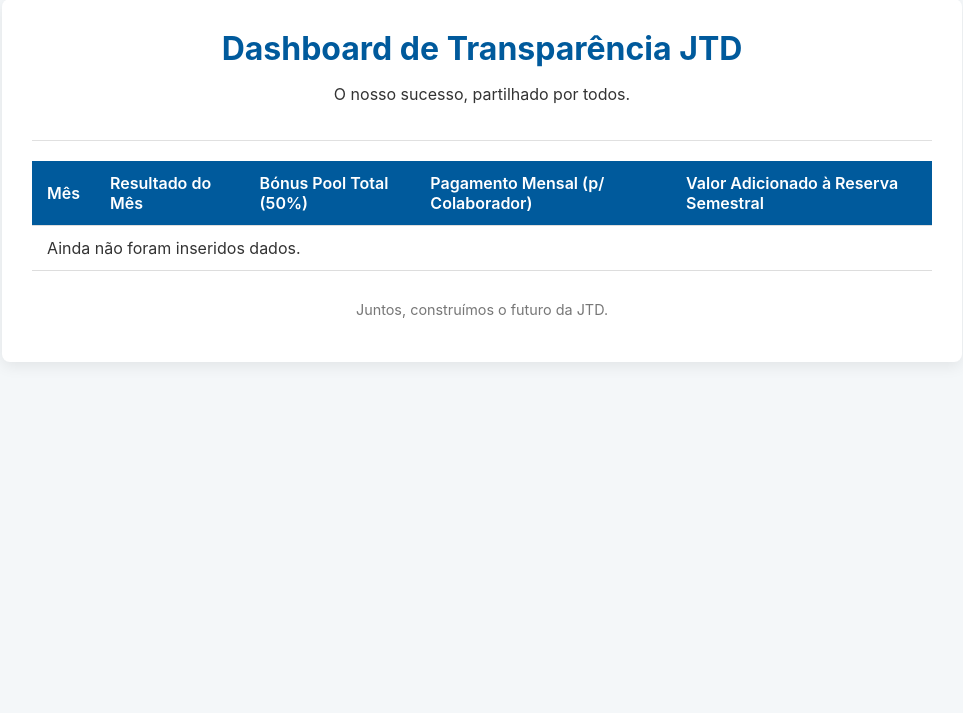
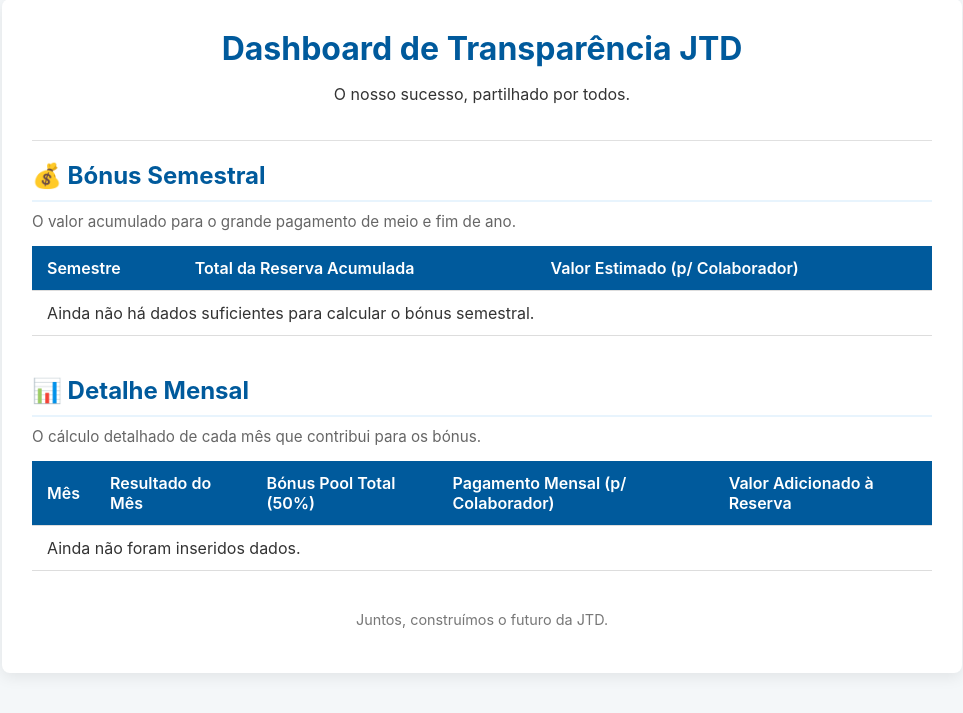
Before and after one commit to JTD2026-admin/jtd-transparency-app, a Flask app: page / in a window 1280 px wide. Shown: the part 21-734 px from the top of the page, without its empty margins (158-1121 px from the left). Run offline with Flask 3, Linux system fonts and the light colour scheme.

Commit message:
Add files via upload

```diff
--- a/templates/index.html
+++ b/templates/index.html
@@ -1,20 +1,79 @@
 <!DOCTYPE html>
 <html lang="pt">
-<head><meta charset="UTF-8"><title>Dashboard de Transparência - JTD</title><link rel="stylesheet" href="{{ url_for('static', filename='style.css') }}"></head>
+<head>
+    <meta charset="UTF-8">
+    <meta name="viewport" content="width=device-width, initial-scale=1.0">
+    <title>Dashboard de Transparência - JTD</title>
+    <link rel="stylesheet" href="{{ url_for('static', filename='style.css') }}">
+</head>
 <body>
     <div class="container">
-        <header><h1>Dashboard de Transparência JTD</h1><p>O nosso sucesso, partilhado por todos.</p></header>
-        <div class="table-container">
+        <header>
+            <h1>Dashboard de Transparência JTD</h1>
+            <p>O nosso sucesso, partilhado por todos.</p>
+        </header>
+
+        <div class="section">
+            <h2>💰 Bónus Semestral</h2>
+            <p>O valor acumulado para o grande pagamento de meio e fim de ano.</p>
             <table>
-                <thead><tr><th>Mês</th><th>Resultado do Mês</th><th>Bónus Pool Total (50%)</th><th>Pagamento Mensal (p/ Colaborador)</th><th>Valor Adicionado à Reserva Semestral</th></tr></thead>
+                <thead>
+                    <tr>
+                        <th>Semestre</th>
+                        <th>Total da Reserva Acumulada</th>
+                        <th class="highlight">Valor Estimado (p/ Colaborador)</th>
+                    </tr>
+                </thead>
                 <tbody>
-                    {% for month, values in data.items() %}<tr class="{% if values.profit > 0 %}positive{% else %}negative{% endif %}">
-                        <td>{{ month }}</td><td>{{ "€{:,.2f}".format(values.profit) }}</td><td>{{ "€{:,.2f}".format(values.bonus_pool) }}</td><td class="highlight">{{ "€{:,.2f}".format(values.payout_per_employee) }}</td><td>{{ "€{:,.2f}".format(values.semester_reserve) }}</td>
-                    </tr>{% else %}<tr><td colspan="5">Ainda não foram inseridos dados.</td></tr>{% endfor %}
+                    {% for semester, total_reserve in semester_data.items() %}
+                    <tr>
+                        <td>{{ semester }}</td>
+                        <td>{{ "€{:,.2f}".format(total_reserve) }}</td>
+                        <td class="highlight">{{ "€{:,.2f}".format(total_reserve / num_employees) }}</td>
+                    </tr>
+                    {% else %}
+                    <tr>
+                        <td colspan="3">Ainda não há dados suficientes para calcular o bónus semestral.</td>
+                    </tr>
+                    {% endfor %}
                 </tbody>
             </table>
         </div>
-        <footer><p>Juntos, construímos o futuro da JTD.</p></footer>
+
+        <div class="section">
+            <h2>📊 Detalhe Mensal</h2>
+            <p>O cálculo detalhado de cada mês que contribui para os bónus.</p>
+            <table>
+                <thead>
+                    <tr>
+                        <th>Mês</th>
+                        <th>Resultado do Mês</th>
+                        <th>Bónus Pool Total (50%)</th>
+                        <th>Pagamento Mensal (p/ Colaborador)</th>
+                        <th>Valor Adicionado à Reserva</th>
+                    </tr>
+                </thead>
+                <tbody>
+                    {% for month, values in data.items() %}
+                    <tr class="{% if values.profit > 0 %}positive{% else %}negative{% endif %}">
+                        <td>{{ month }}</td>
+                        <td>{{ "€{:,.2f}".format(values.profit) }}</td>
+                        <td>{{ "€{:,.2f}".format(values.bonus_pool) }}</td>
+                        <td class="highlight-monthly">{{ "€{:,.2f}".format(values.payout_per_employee) }}</td>
+                        <td>{{ "€{:,.2f}".format(values.semester_reserve) }}</td>
+                    </tr>
+                    {% else %}
+                    <tr>
+                        <td colspan="5">Ainda não foram inseridos dados.</td>
+                    </tr>
+                    {% endfor %}
+                </tbody>
+            </table>
+        </div>
+
+        <footer>
+            <p>Juntos, construímos o futuro da JTD.</p>
+        </footer>
     </div>
 </body>
 </html>
```
